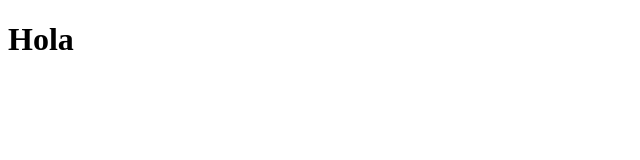
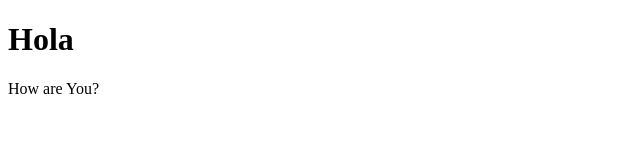
Before and after one commit to RFernandes7/profileV1, a plain HTML site: page index.html in a window 1280 px wide. Shown: the whole page, without its empty margins (0-640 px from the left). Drawn offline with Linux system fonts and the light colour scheme.

Commit message:
updated a tag
added a p tag

```diff
--- a/index.html
+++ b/index.html
@@ -8,5 +8,6 @@
 </head>
 <body>
     <h1>Hola</h1>
+    <p>How are You?</p>
 </body>
 </html>
```
